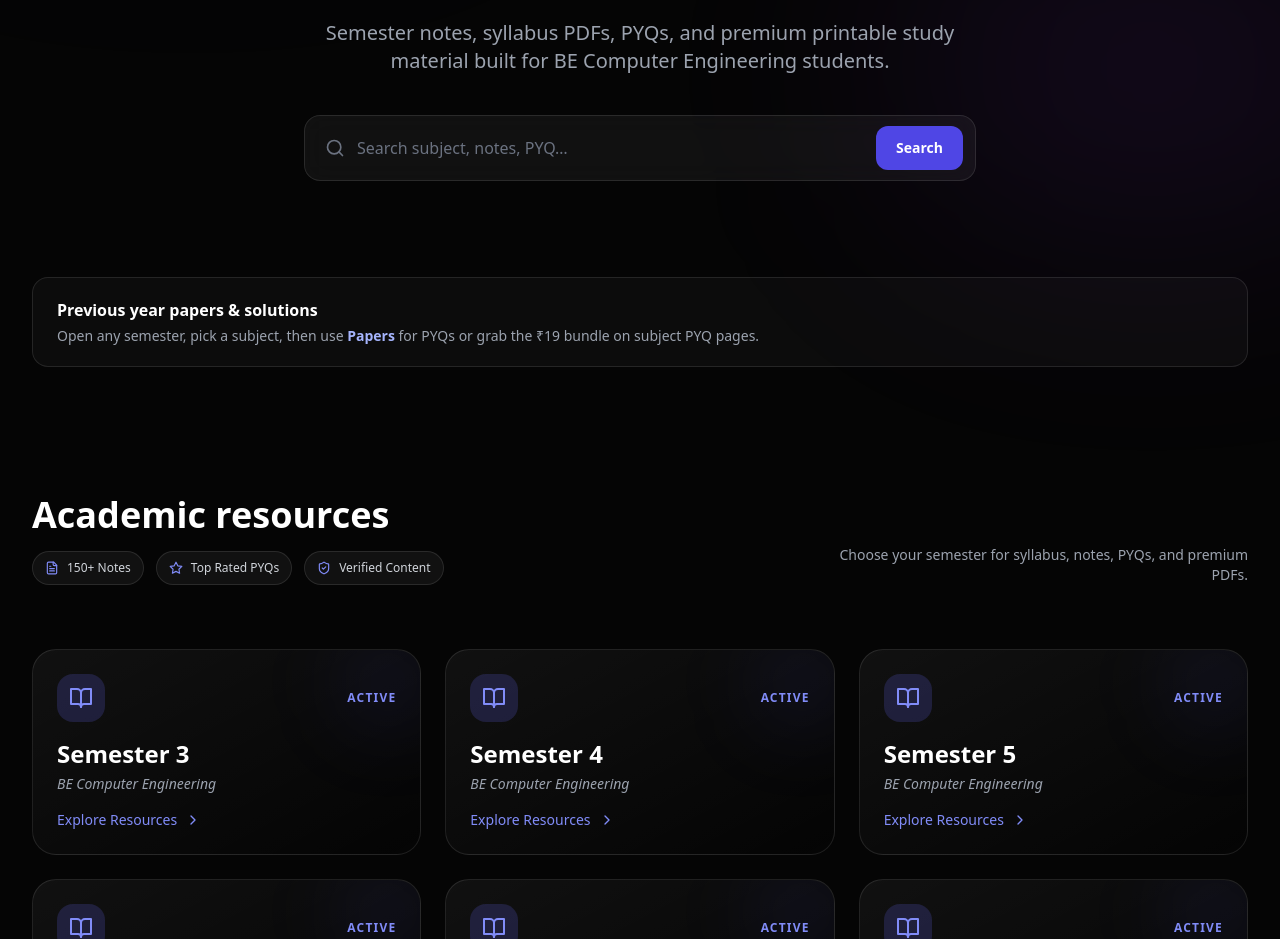
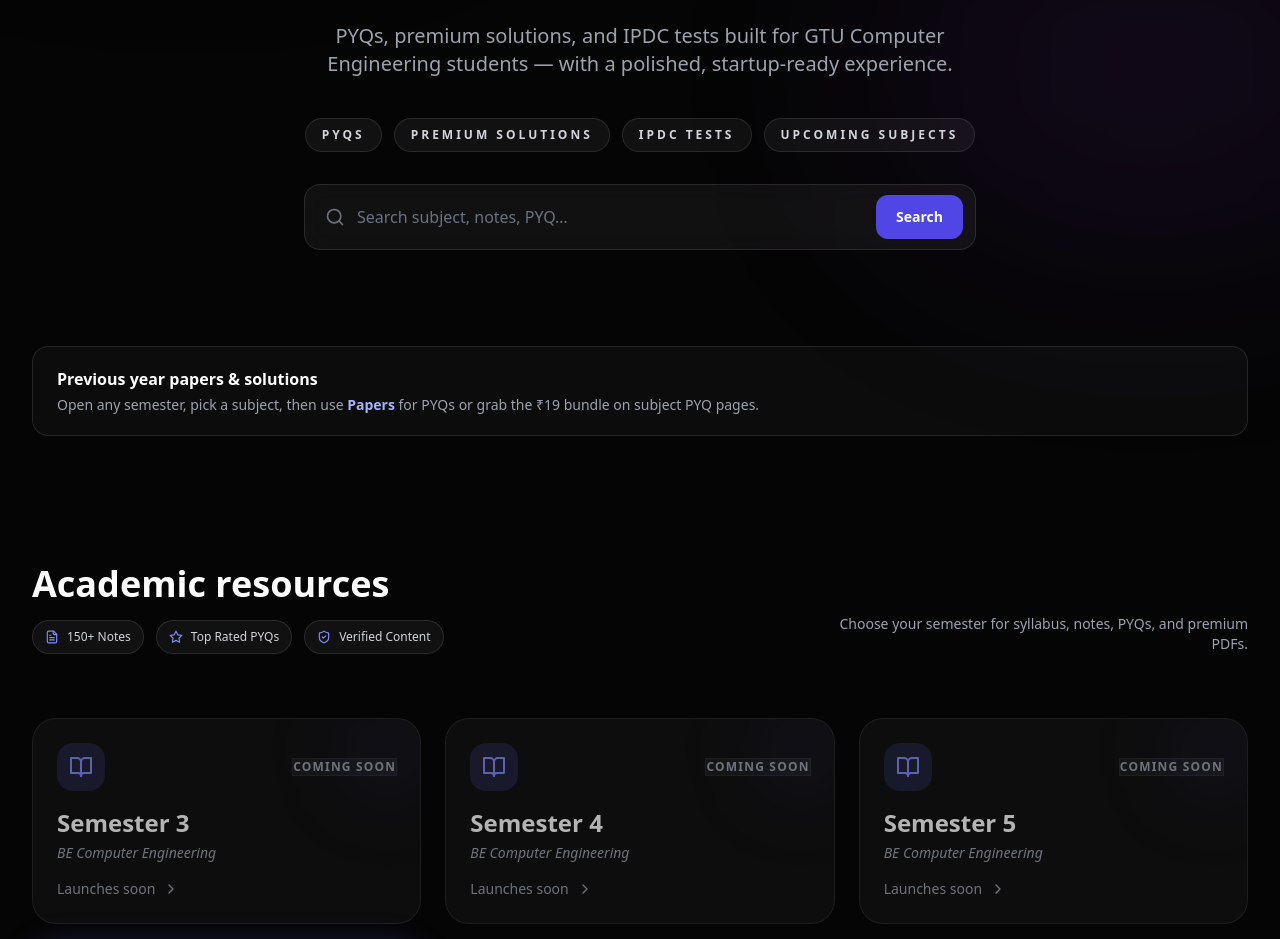
Before and after one commit to pankajbaria712/student-platform, a Next.js app: page / in a window 1280 px wide. Shown: the part 493-1432 px from the top of the page. Built offline with nearby package versions, Linux system fonts and the light colour scheme; no server answers.

Commit message:
Warning Added

```diff
--- a/app/page.tsx
+++ b/app/page.tsx
@@ -21,12 +21,17 @@
   </div>
 );
 
-const SemesterCard = ({ semester }: { semester: number }) => (
-  <a
-    href={`/semester/${semester}`}
-    className="group relative block overflow-hidden rounded-3xl border border-white/10 bg-gradient-to-br from-white/5 to-transparent p-6 transition duration-500 hover:scale-[1.02] hover:border-indigo-500/50 hover:shadow-[0_0_30px_rgba(99,102,241,0.2)]"
-  >
-    <div className="absolute -right-4 -top-4 h-24 w-24 rounded-full bg-indigo-500/10 blur-2xl group-hover:bg-indigo-500/20" />
+const SemesterCard = ({ semester }: { semester: number }) => {
+  const isActive = semester === 6;
+  const cardClasses = isActive
+    ? "group relative block overflow-hidden rounded-3xl border border-indigo-500/40 bg-gradient-to-br from-indigo-600/10 via-slate-950/80 to-transparent p-6 shadow-[0_0_35px_rgba(99,102,241,0.3)] transition duration-500 hover:scale-[1.02]"
+    : "group relative block overflow-hidden rounded-3xl border border-white/10 bg-white/5 p-6 opacity-70 transition duration-500 hover:scale-[1.01]";
+  const statusClasses = isActive
+    ? "bg-indigo-500/15 text-indigo-200 ring-1 ring-indigo-500/25"
+    : "bg-white/5 text-gray-400 ring-1 ring-white/10";
+  const cardContent = (
+    <>
+      <div className="absolute -right-4 -top-4 h-24 w-24 rounded-full bg-indigo-500/10 blur-2xl" />
 
       <div className="relative z-10">
         <div className="mb-4 flex items-center justify-between">
@@ -34,29 +39,40 @@
             <BookOpen size={24} />
           </div>
 
-        <span className="text-xs font-bold uppercase tracking-widest text-indigo-400">
-          Active
+          <span className={`text-xs font-bold uppercase tracking-widest ${statusClasses}`}>
+            {isActive ? "ACTIVE" : "COMING SOON"}
           </span>
         </div>
 
-      <h3 className="mb-1 text-2xl font-bold text-white">
-        Semester {semester}
-      </h3>
+        <h3 className="mb-1 text-2xl font-bold text-white">Semester {semester}</h3>
 
-      <p className="mb-4 text-sm italic text-gray-400">
-        BE Computer Engineering
-      </p>
+        <p className="mb-4 text-sm italic text-gray-400">BE Computer Engineering</p>
 
-      <div className="flex items-center gap-2 text-sm font-medium text-indigo-400">
-        Explore Resources
+        <div className={`flex items-center gap-2 text-sm font-medium ${isActive ? "text-indigo-400" : "text-gray-400"}`}>
+          {isActive ? "Explore Resources" : "Launches soon"}
           <ChevronRight
             size={16}
-          className="transition group-hover:translate-x-1"
+            className={`transition ${isActive ? "group-hover:translate-x-1" : ""}`}
           />
         </div>
       </div>
+    </>
+  );
+
+  if (isActive) {
+    return (
+      <a href={`/semester/${semester}`} className={cardClasses}>
+        {cardContent}
       </a>
     );
+  }
+
+  return (
+    <div className={`${cardClasses} pointer-events-none`} aria-disabled="true">
+      {cardContent}
+    </div>
+  );
+};
 
 export default function HomePage() {
   const semesters = [3, 4, 5, 6, 7, 8];
@@ -78,6 +94,10 @@
             <Users size={14} className="shrink-0" /> Trusted by 5,000+ students
           </div>
 
+          <div className="inline-flex items-center justify-center gap-3 rounded-full border border-indigo-500/20 bg-indigo-500/10 px-4 py-2 text-xs font-black uppercase tracking-[0.35em] text-indigo-300 sm:mb-8">
+            GTU Computer Engineering Semester 6
+          </div>
+
           <h1 className="mb-5 bg-gradient-to-b from-white to-white/40 bg-clip-text text-4xl font-black leading-[1.08] text-transparent sm:text-5xl md:mb-6 md:text-7xl lg:text-8xl">
             CE Engineering Made
             <br />
@@ -85,9 +105,24 @@
           </h1>
 
           <p className="mx-auto mb-8 max-w-2xl px-1 text-base leading-relaxed text-gray-400 sm:mb-10 sm:text-lg md:text-xl">
-            Semester notes, syllabus PDFs, PYQs, and premium printable study
-            material built for BE Computer Engineering students.
+            PYQs, premium solutions, and IPDC tests built for GTU Computer Engineering students — with a polished, startup-ready experience.
           </p>
+
+          <div className="mx-auto mb-8 flex max-w-2xl flex-wrap items-center justify-center gap-3">
+            {[
+              "PYQs",
+              "Premium Solutions",
+              "IPDC Tests",
+              "Upcoming Subjects",
+            ].map((item) => (
+              <span
+                key={item}
+                className="rounded-full border border-white/10 bg-white/5 px-4 py-2 text-xs font-semibold uppercase tracking-[0.25em] text-gray-300"
+              >
+                {item}
+              </span>
+            ))}
+          </div>
 
           <div className="relative mx-auto max-w-2xl px-0">
             <div className="flex flex-col gap-2 rounded-2xl border border-white/10 bg-white/5 p-2 backdrop-blur-md sm:flex-row sm:items-center sm:gap-0">
--- a/app/pyq/_data/subjects.ts
+++ b/app/pyq/_data/subjects.ts
@@ -76,7 +76,7 @@
         year: "2025",
         type: "Summer",
         pdf: "/pdfs/pyq/web-programming/wp-summer-2025.pdf",
-        solutionAvailable: true,
+        solutionAvailable: false,
         solutionFile: "wp-summer-2025-solution.pdf",
       },
       {
@@ -85,7 +85,7 @@
         year: "2024",
         type: "Winter",
         pdf: "/pdfs/pyq/web-programming/wp-winter-2024.pdf",
-        solutionAvailable: true,
+        solutionAvailable: false,
         solutionFile: "wp-winter-2024-solution.pdf",
       },
       {
@@ -94,7 +94,7 @@
         year: "2024",
         type: "Summer",
         pdf: "/pdfs/pyq/web-programming/wp-summer-2024.pdf",
-        solutionAvailable: true,
+        solutionAvailable: false,
         solutionFile: "wp-summer-2024-solution.pdf",
       },
       {
@@ -103,7 +103,7 @@
         year: "2023",
         type: "Winter",
         pdf: "/pdfs/pyq/web-programming/wp-winter-2023.pdf",
-        solutionAvailable: true,
+        solutionAvailable: false,
         solutionFile: "wp-winter-2023-solution.pdf",
       },
       {
@@ -112,7 +112,7 @@
         year: "2023",
         type: "Summer",
         pdf: "/pdfs/pyq/web-programming/wp-summer-2023.pdf",
-        solutionAvailable: true,
+        solutionAvailable: false,
         solutionFile: "wp-summer-2023-solution.pdf",
       },
     ],
--- a/app/register/page.tsx
+++ b/app/register/page.tsx
@@ -31,7 +31,7 @@
         return;
       }
 
-      router.push("/login");
+      router.push("/");
     } catch (err) {
       setError(
         "Unable to initialize auth client. Please restart the dev server.",
--- a/app/semester/[semester]/page.tsx
+++ b/app/semester/[semester]/page.tsx
@@ -565,8 +565,8 @@
   );
 };
 
-const SubjectCard = ({ subject }) => (
-  <div className="group relative rounded-2xl border border-white/5 bg-white/[0.02] p-5 transition-all duration-500 hover:border-indigo-500/30 hover:bg-white/[0.04] sm:rounded-[2rem] sm:p-7">
+const SubjectCard = ({ subject, activeSemester = true }) => (
+  <div className={`group relative rounded-2xl border border-white/5 bg-white/[0.02] p-5 transition-all duration-500 hover:border-indigo-500/30 hover:bg-white/[0.04] sm:rounded-[2rem] sm:p-7 ${activeSemester ? "" : "opacity-75 saturate-50"}`}>
     <div className="relative z-10">
       <div className="flex items-start justify-between mb-5">
         <div className="h-14 w-14 rounded-2xl bg-white/5 flex items-center justify-center border border-white/10 group-hover:bg-indigo-500/10 group-hover:border-indigo-500/20 transition-all duration-500">
@@ -622,6 +622,7 @@
 
 export default function SemesterPage({ params }: SemesterPageProps) {
   const data = semesterData[params.semester] || semesterData["6"];
+  const isActiveSemester = params.semester === "6";
 
   return (
     <div className="min-h-screen overflow-x-hidden bg-[#050505] font-sans text-white antialiased selection:bg-indigo-500/30">
@@ -638,6 +639,20 @@
       <main className="relative z-10 mx-auto max-w-7xl px-page py-12 sm:py-16 md:py-20">
         {/* Page Header */}
         <header className="mb-12 sm:mb-16 md:mb-20">
+          {!isActiveSemester ? (
+            <div className="mb-6 rounded-3xl border border-amber-400/20 bg-amber-400/10 p-6 text-amber-100 shadow-lg shadow-amber-500/10">
+              <p className="text-xs font-black uppercase tracking-[0.3em] text-amber-200">
+                Coming Soon
+              </p>
+              <h2 className="mt-4 text-3xl font-black text-white sm:text-4xl">
+                Semester {params.semester} is on the roadmap.
+              </h2>
+              <p className="mt-3 text-sm leading-6 text-gray-200">
+                Semester 6 is the current focus. Upcoming semesters are being prepared with premium notes, PYQs, and solution packs.
+              </p>
+            </div>
+          ) : null}
+
           <div className="mb-4 flex flex-wrap items-center gap-x-2 gap-y-1 text-[10px] font-black uppercase tracking-[0.3em] text-indigo-400">
             <GraduationCap size={14} className="shrink-0" />
             <span>BE Computer Engineering</span>
@@ -655,7 +670,11 @@
         {/* Subjects Grid - Optimized for all 11 subjects */}
         <div className="mb-16 grid grid-cols-1 gap-4 sm:mb-20 sm:gap-5 md:grid-cols-2 lg:mb-24 lg:grid-cols-3">
           {data.subjects.map((sub) => (
-            <SubjectCard key={sub.code} subject={sub} />
+            <SubjectCard
+              key={sub.code}
+              subject={sub}
+              activeSemester={isActiveSemester}
+            />
           ))}
 
           {/* Quick Stats Bento Card */}
--- a/components/PyqPaperCard.tsx
+++ b/components/PyqPaperCard.tsx
@@ -22,6 +22,7 @@
   premium?: boolean;
   download?: boolean;
   loading?: boolean;
+  disabled?: boolean;
   onClick?: () => void;
 };
 
@@ -33,16 +34,20 @@
   premium = false,
   download = false,
   loading = false,
+  disabled = false,
   onClick,
 }: ActionButtonProps) {
+  const isDisabled = disabled || loading;
   const baseClass =
-    "flex items-center justify-center gap-2 px-5 py-2.5 rounded-xl text-[11px] font-black transition-all duration-300 active:scale-95 whitespace-nowrap disabled:opacity-50 disabled:cursor-not-allowed";
+    "flex items-center justify-center gap-2 px-5 py-2.5 rounded-xl text-[11px] font-black transition-all duration-300 active:scale-95 whitespace-nowrap";
 
   const variantClass = premium
     ? "bg-gradient-to-r from-indigo-600 to-purple-600 text-white shadow-lg shadow-indigo-500/20 border border-indigo-400/30 hover:shadow-indigo-500/40 hover:brightness-110"
     : primary
       ? "bg-white text-black hover:bg-gray-200"
-      : "bg-white/5 border border-white/10 text-gray-400 hover:bg-white/10 hover:text-white";
+      : isDisabled
+        ? "bg-white/5 border border-white/10 text-gray-500 cursor-not-allowed opacity-60"
+        : "bg-white/5 border border-white/10 text-gray-400 hover:bg-white/10 hover:text-white";
 
   const content = (
     <>
@@ -74,7 +79,7 @@
     <button
       type="button"
       onClick={onClick}
-      disabled={loading}
+      disabled={isDisabled}
       className={`${baseClass} ${variantClass}`}
     >
       {content}
@@ -207,13 +212,14 @@
             />
           ) : null}
 
-          {hasSolution && !isFreeTestSubject && (
+          {!isFreeTestSubject && (
             <PyqActionButton
-              icon={isPaid ? Download : Lock}
-              label={isPaid ? "DOWNLOAD SOLUTION PDF" : "Unlock Solution ₹19"}
-              onClick={isPaid ? handleDownloadSolution : scrollToOffer}
-              loading={opening}
-              premium
+              icon={hasSolution ? (isPaid ? Download : Lock) : Lock}
+              label={hasSolution ? (isPaid ? "DOWNLOAD SOLUTION PDF" : "Unlock Solution ₹19") : "Coming Soon"}
+              onClick={hasSolution ? (isPaid ? handleDownloadSolution : scrollToOffer) : undefined}
+              loading={opening && hasSolution}
+              premium={hasSolution}
+              disabled={!hasSolution}
             />
           )}
         </Actions>
```
Also changed, not shown: app/pyq/_components/pyq-subject-view.tsx (+17 -0 lines), app/test/ipdc/page.tsx (+28 -0 lines). Lines whose indentation alone changed are shown as unchanged.
